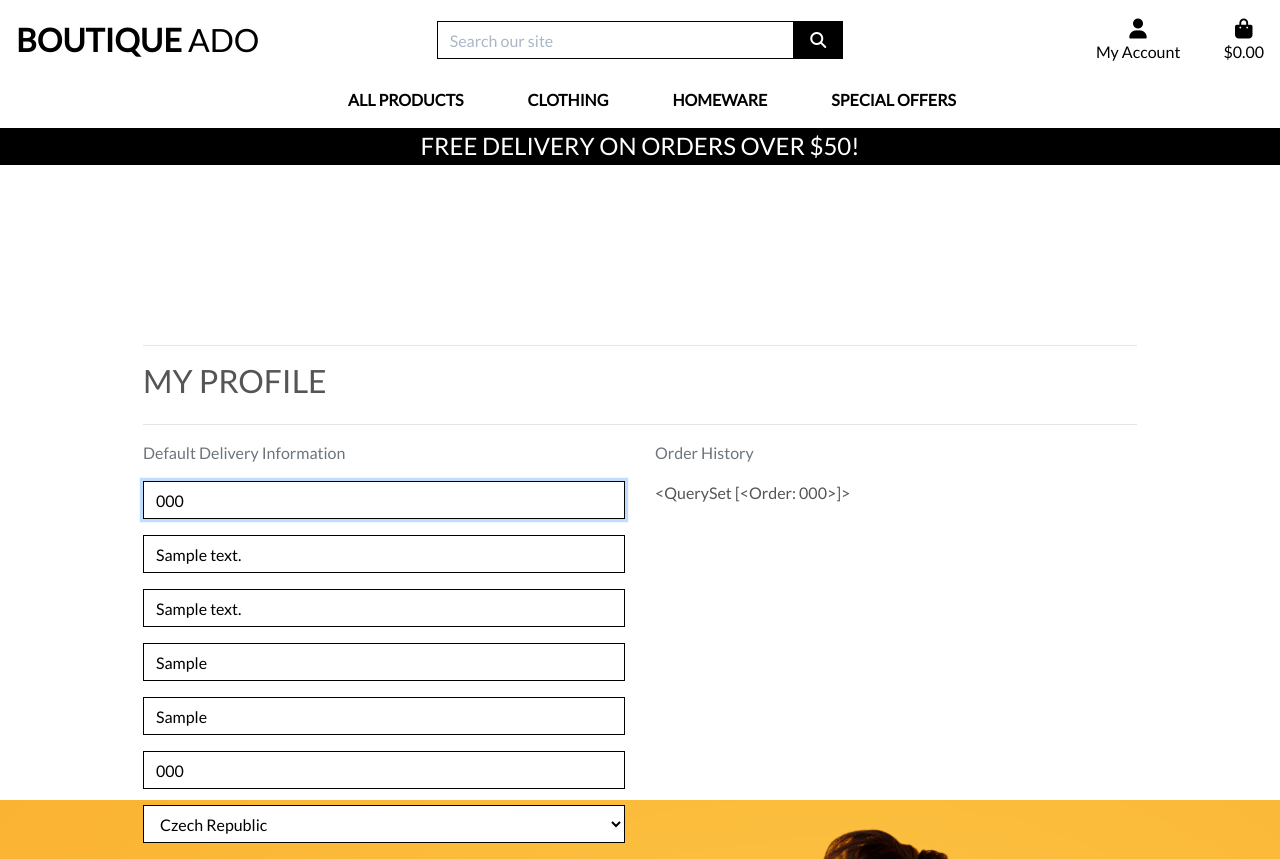
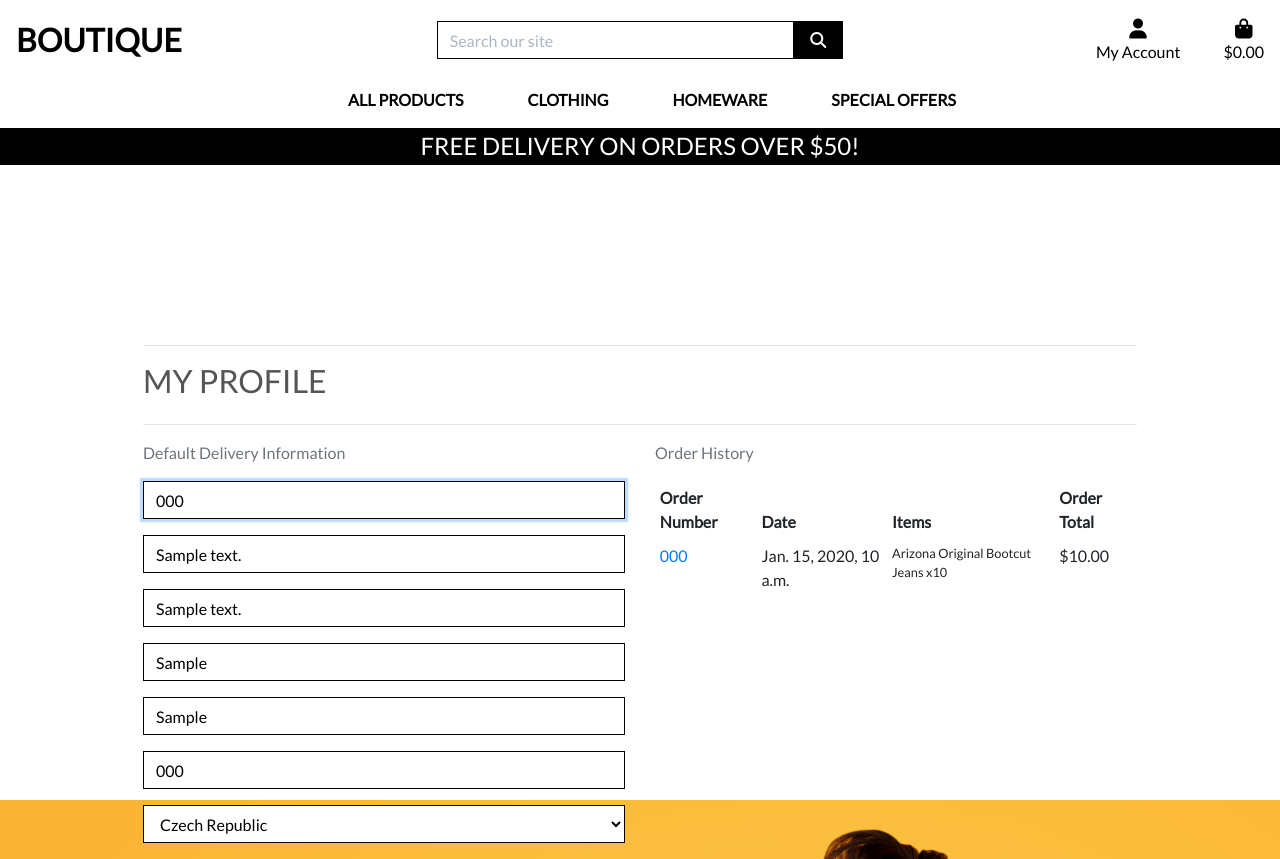
Before and after one commit to laumartin/boutique, a Django app: page /profile/ in a window 1280 px wide. Shown: the top 859 px of the page. Run offline with Django 3.2, Linux system fonts and the light colour scheme; a user stored in the database is signed in; data comes from the database, SQL or seed files in the repository; tables that the repository leaves empty hold one stand-in row (values such as "Sample post"); some libraries are stand-ins or nearby versions.

Commit message:
added order history and updated checkout views

```diff
--- a/checkout/admin.py
+++ b/checkout/admin.py
@@ -20,7 +20,7 @@ class OrderAdmin(admin.ModelAdmin):
 
 # fields option allows to specify the order of the fields in admin interface
 # this way order stays same as it appears in the model
-    fields = ('order_number', 'date', 'full_name',
+    fields = ('order_number', 'user_profile', 'date', 'full_name',
               'email', 'phone_number', 'country',
               'postcode', 'town_or_city', 'street_address1',
               'street_address2', 'county', 'delivery_cost',
--- a/profiles/static/profiles/CSS/profile.css
+++ b/profiles/static/profiles/CSS/profile.css
@@ -1,3 +1,8 @@
+.order-history {
+    max-height: 416px; /* height of profile form + submit button */
+    overflow-y: auto;
+}
+
 #profile-update-form .form-control {
     color: #000;
 }
--- a/profiles/templates/profiles/profile.html
+++ b/profiles/templates/profiles/profile.html
@@ -35,7 +35,44 @@
             </div>
             <div class="col-12 col-lg-6">
                 <p class="text-muted">Order History</p>
-                {{ orders }}
+                <div class="order-history table-responsive">
+                    <table class="table table-sm table-borderless">
+                        <thead>
+                            <tr>
+                                <th>Order Number</th>
+                                <th>Date</th>
+                                <th>Items</th>
+                                <th>Order Total</th>
+                            </tr>
+                        </thead>
+                        <tbody>
+                            <!--iterate through the orders returned from the profile view and generate a row for each one.-->
+                            {% for order in orders %}
+                                <tr>
+                                    <td>
+                                        <a href="{% url 'order_history' order.order_number %}"
+                                        title="{{ order.order_number }}">
+                                            {{ order.order_number|truncatechars:6 }}
+                                        </a>
+                                    </td>
+                                    <td>{{ order.date }}</td>
+                                    <td>
+                                        <ul class="list-unstyled">
+                                            {% for item in order.lineitems.all %}
+                                                <li class="small">
+                                                    {% if item.product.has_sizes %}
+                                                        Size {{ item.product.size|upper }}
+                                                    {% endif %}{{ item.product.name }} x{{ item.quantity }}
+                                                </li>
+                                            {% endfor %}
+                                        </ul>
+                                    </td>
+                                    <td>${{ order.grand_total }}</td>
+                                </tr>
+                            {% endfor %}
+                        </tbody>
+                    </table>
+                </div>
             </div>
         </div>
 {% endblock %}
--- a/profiles/urls.py
+++ b/profiles/urls.py
@@ -3,5 +3,6 @@ from . import views
 urlpatterns = [
     # empty path to indicate that this is the route URL.
     # And it's going to render views.index. With the name of home.
-    path('', views.profile, name='profile')
+    path('', views.profile, name='profile'),
+    path('order_history/<order_number>', views.order_history, name='order_history'),
 ]
--- a/profiles/views.py
+++ b/profiles/views.py
@@ -2,6 +2,7 @@ from django.shortcuts import render, get_object_or_404
 from django.contrib import messages
 from .models import UserProfile
 from .forms import UserProfileForm
+from checkout.models import Order
 
 
 def profile(request):
@@ -29,3 +30,23 @@ def profile(request):
     }
 
     return render(request, template, context)
+
+
+def order_history(request, order_number):
+    order = get_object_or_404(Order, order_number=order_number)
+
+    messages.info(request, (
+        f'This is a past confirmation for order number {order_number}. '
+        'A confirmation email was sent on the order date.'
+    ))
+    # use the checkout success template since that template already has
+    # layout for rendering order confirmation so we don't have to redo.
+    template = 'checkout/checkout_success.html'
+    context = {
+        'order': order,
+        # added variable from_profile to check in that template if
+        # the user got there via the order history view.
+        'from_profile': True,
+    }
+
+    return render(request, template, context)
--- a/templates/base.html
+++ b/templates/base.html
@@ -34,7 +34,7 @@
     {% block extra_js %}
     {% endblock %}
 
-    <title>Boutique Ado {% block extra_title %}{% endblock %}</title>
+    <title>Boutique {% block extra_title %}{% endblock %}</title>
   </head>
   <body>
     <header class="container-fluid-fixed-top">
@@ -42,7 +42,7 @@
          <div id="topnav" class="row bg-white pt-lg-2 d-none d-lg-flex">
             <div class="col-12 col-lg-4 my-auto py-1 py-lg-0 text-center text-lg-left">
                 <a href="{% url 'home' %}" class="nav-link main-logo-link">
-                    <h2 class="logo-font text-black my-0"><strong>Boutique</strong> Ado</h2>
+                    <h2 class="logo-font text-black my-0"><strong>Boutique</strong></h2>
                 </a>
             </div>
             <div class="col-12 col-lg-4 my-auto py-1 py-lg-0">
```
Also changed, not shown: checkout/templates/checkout/checkout_success.html (+11 -0 lines), checkout/views.py (+53 -2 lines).
